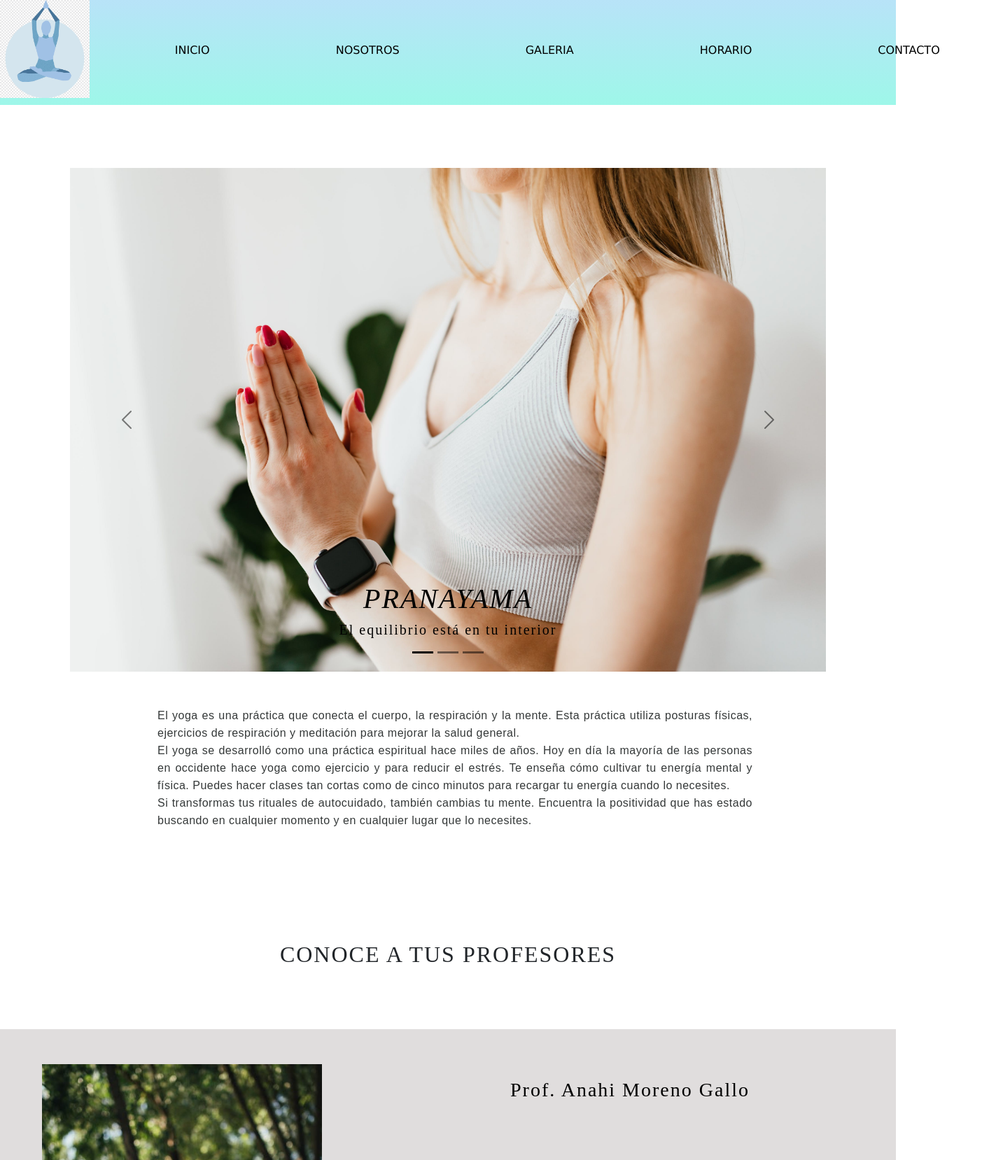
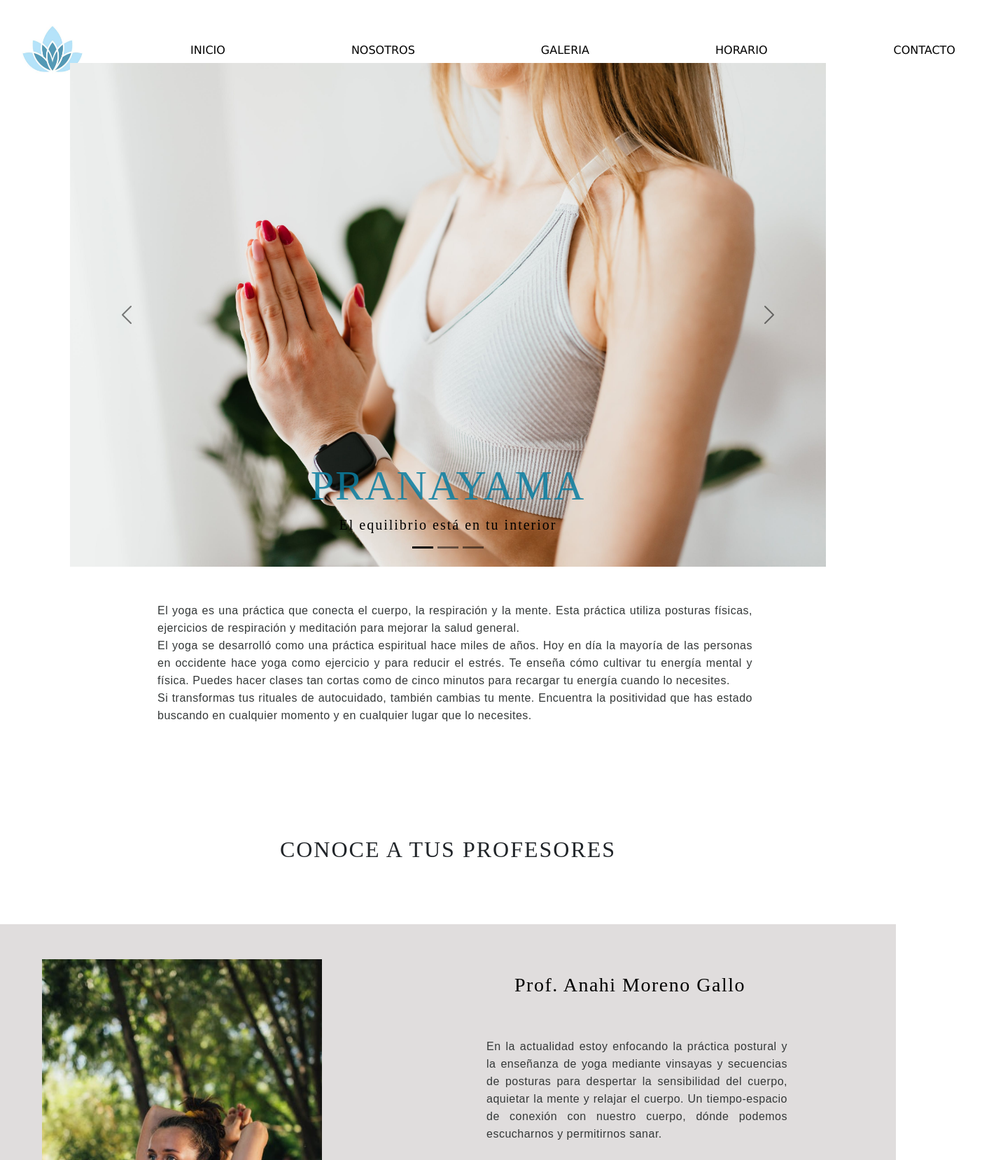
Before and after one commit to pielvitoria/pranayama, a website: page index.html in a window 1280 px wide. Shown: the top 1658 px of the page at 70% size, 1433 px wide, since content can reach past the window. Drawn offline with nearby package versions, Linux system fonts and the light colour scheme.

Commit message:
corrigiendo title y nav

```diff
--- a/index.html
+++ b/index.html
@@ -16,7 +16,7 @@
 
       <div class="cajaNav">
 
-        <img id="animacionLogo" src="imagenes/pngimage.png" alt="">
+        <img id="animacionLogo" src="imagenes/logo2.jpg" alt="">
 
         <nav class="nav">
             <ul class="nav__lista" >
@@ -158,7 +158,7 @@
       <h2 class="comentario__titulo">LO QUE DICEN NUESTROS ALUMNOS</h2>
          <div class="comentario__div">
            <div class="comentario__caja escala">
-             <h4 class="comentario__nombre">Analia </h4>
+             <h4 class="comentario__nombre">Analía </h4>
              <p class="comentario__texto">"Hay posibilidades y horarios para todas las necesidades de las personas, si desean algo  más intenso,  más fluido,  más terapéutico."</p>
            </div>
            <div class="comentario__caja escala">
@@ -182,7 +182,7 @@
            </section>
 
 
-            <section id="area1">
+            <section id="area1" >
 
               <p class="colorPrincipal separaSecciones negrita" >Podes inscribirte al curso llenando el siguiente formulario:</p>
 
--- a/scss/prueba.scss
+++ b/scss/prueba.scss
@@ -6,12 +6,17 @@
   body{
     margin: 0;
     padding: 0;
+}
 
+header{
+ background-color: white;
+ //display: flex;
+ position: fixed;
+ right: 0;
+ left: 0;
+ top: 0;
+}
 
-}
-header{
-    background-image: linear-gradient(rgb(184, 227, 248),rgb(158, 247, 233) );
-}
 
 p{
     color:rgb(52, 56, 56);
@@ -30,7 +35,7 @@ p{
     font-weight: bolder;
 }
 
-@mixin titulos($fontSize, $fontWeight, $color){
+@mixin titulos ($fontSize, $fontWeight, $color){
     text-align: center;
     font-family: $tituloFont;
     letter-spacing: 2px;
@@ -38,20 +43,34 @@ p{
 
 
 }
-
+/*
 h1{
-    @include titulos(70px, 300 , $colorTitulo);
+    @include titulos (70px, 300 , $colorTitulo);
     font-style: italic;
 }
+*/
+h1{
+    color: $colorTitulo;
+    font-family: $tituloFont;
+    text-align: center;
+    letter-spacing: 2px;
+    font-size: 60px;
+    padding-top: 100px;
 
+}
  h2 {
-    @include titulos(50px, 80 , black );
+    @include titulos (50px, 80 , black );
     padding-bottom: 80px;
 
 }
 h3{
-    @include titulos(30px, 60, black);
-    padding-bottom: 80px;
+    //@include titulos (30px, 60, black);
+    color: $contenidoFont;
+    font-family: $tituloFont;
+    text-align: center;
+    letter-spacing: 1.5px;
+    padding-top: 100px;
+    padding-bottom: 50px;
 }
 h5{
     color: black;
@@ -60,7 +79,6 @@ h5{
     letter-spacing: 2px;
     font-weight: 100;
     text-align: center;
-    letter-spacing: 2px;
 
 }
 h6{
@@ -632,7 +650,7 @@ label{
     .nav{
         padding-top: 10px;
         padding-bottom: 10px;
-        position: sticky;
+
 
         .nav__lista{
            display: flex;
@@ -647,13 +665,15 @@ label{
            font-family: Verdana, Geneva, Tahoma, sans-serif;
            padding: 30px 90px 20px 90px ;
 
-
         }
         .nav__link{
             color: black;
 
         }
 
+
+
+        }
     }
 
     .footer{
@@ -798,7 +818,6 @@ label{
 
 
 
-}
 
 
 
```
Also changed, not shown: secciones/nosotros.html (+1 -1 lines), css/prueba.css.
